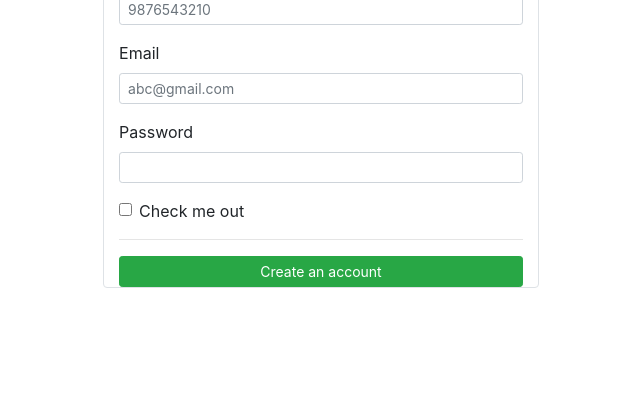
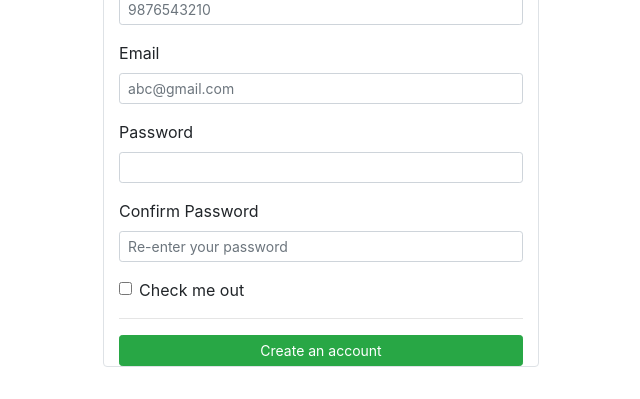
Before and after one commit to vandanaranasara/Eshop-main, a Django app: page /signup/ in a window 1280 px wide. Shown: the part 614-1013 px from the top of the page, without its empty margins (319-959 px from the left). Before the commit the page ends 902 px from the top, so only its background shows below. Run offline with Django 3.2, Linux system fonts and the light colour scheme; parts of the project's set-up code (start-up, migrations or seed data) failed here and were passed over; some libraries are stand-ins or nearby versions.

Commit message:
signup page updated

```diff
--- a/store/templates/signup.html
+++ b/store/templates/signup.html
@@ -70,6 +70,15 @@
                      class="form-control form-control-sm">
                 </div>
 
+                <!-- confirm password -->
+                <div class="form-group">
+                    <label for="">Confirm Password</label>
+                    <input type="password"
+                    name="confirm_password"
+                    class="form-control form-control-sm"
+                    placeholder="Re-enter your password">
+                </div>
+
                 <!--Checkme button-->
                 <div class="mb-3 form-check">
                     <input type="checkbox" class="form-check-input" id="exampleCheck1">
--- a/store/views/signup.py
+++ b/store/views/signup.py
@@ -5,69 +5,74 @@ from django.views import View
 from store.tasks import send_welcome_email_task
 
 
-class Signup (View):
+class Signup(View):
     def get(self, request):
-        return render (request, 'signup.html')
+        return render(request, 'signup.html')
 
     def post(self, request):
         postData = request.POST
-        first_name = postData.get ('firstname')
-        last_name = postData.get ('lastname')
-        phone = postData.get ('phone')
-        email = postData.get ('email')
-        password = postData.get ('password')
+        first_name = postData.get('firstname')
+        last_name = postData.get('lastname')
+        phone = postData.get('phone')
+        email = postData.get('email')
+        password = postData.get('password')
+        confirm_password = postData.get('confirm_password')  # ✅ new line
 
-        # validation
+        # validation values for re-render
         value = {
             'first_name': first_name,
             'last_name': last_name,
             'phone': phone,
             'email': email
         }
+
         error_message = None
 
-        customer = Customer (first_name=first_name,
-                            last_name=last_name,
-                            phone=phone,
-                            email=email,
-                            password=password)
-        error_message = self.validateCustomer (customer)
+        if password != confirm_password:
+            error_message = "Passwords do not match!"
+        else:
+            customer = Customer(
+                first_name=first_name,
+                last_name=last_name,
+                phone=phone,
+                email=email,
+                password=password
+            )
+            error_message = self.validateCustomer(customer)
 
         if not error_message:
-            print (first_name, last_name, phone, email, password)
-            customer.password = make_password (customer.password)
-            customer.register ()
+            customer.password = make_password(customer.password)
+            customer.register()
 
+            # Send welcome email asynchronously
             send_welcome_email_task.delay(email)
 
-            return redirect ('store')
+            return redirect('store')
         else:
             data = {
                 'error': error_message,
                 'values': value
             }
-            return render (request, 'signup.html', data)
+            return render(request, 'signup.html', data)
 
     def validateCustomer(self, customer):
         error_message = None
-        if (not customer.first_name):
+        if not customer.first_name:
             error_message = "Please Enter your First Name !!"
-        elif len (customer.first_name) < 3:
+        elif len(customer.first_name) < 3:
             error_message = 'First Name must be 3 char long or more'
         elif not customer.last_name:
             error_message = 'Please Enter your Last Name'
-        elif len (customer.last_name) < 3:
+        elif len(customer.last_name) < 3:
             error_message = 'Last Name must be 3 char long or more'
         elif not customer.phone:
             error_message = 'Enter your Phone Number'
-        elif len (customer.phone) < 10:
+        elif len(customer.phone) < 10:
             error_message = 'Phone Number must be 10 char Long'
-        elif len (customer.password) < 5:
+        elif len(customer.password) < 5:
             error_message = 'Password must be 5 char long'
-        elif len (customer.email) < 5:
+        elif len(customer.email) < 5:
             error_message = 'Email must be 5 char long'
-        elif customer.isExists ():
+        elif customer.isExists():
             error_message = 'Email Address Already Registered..'
-        # saving
-
         return error_message
```
